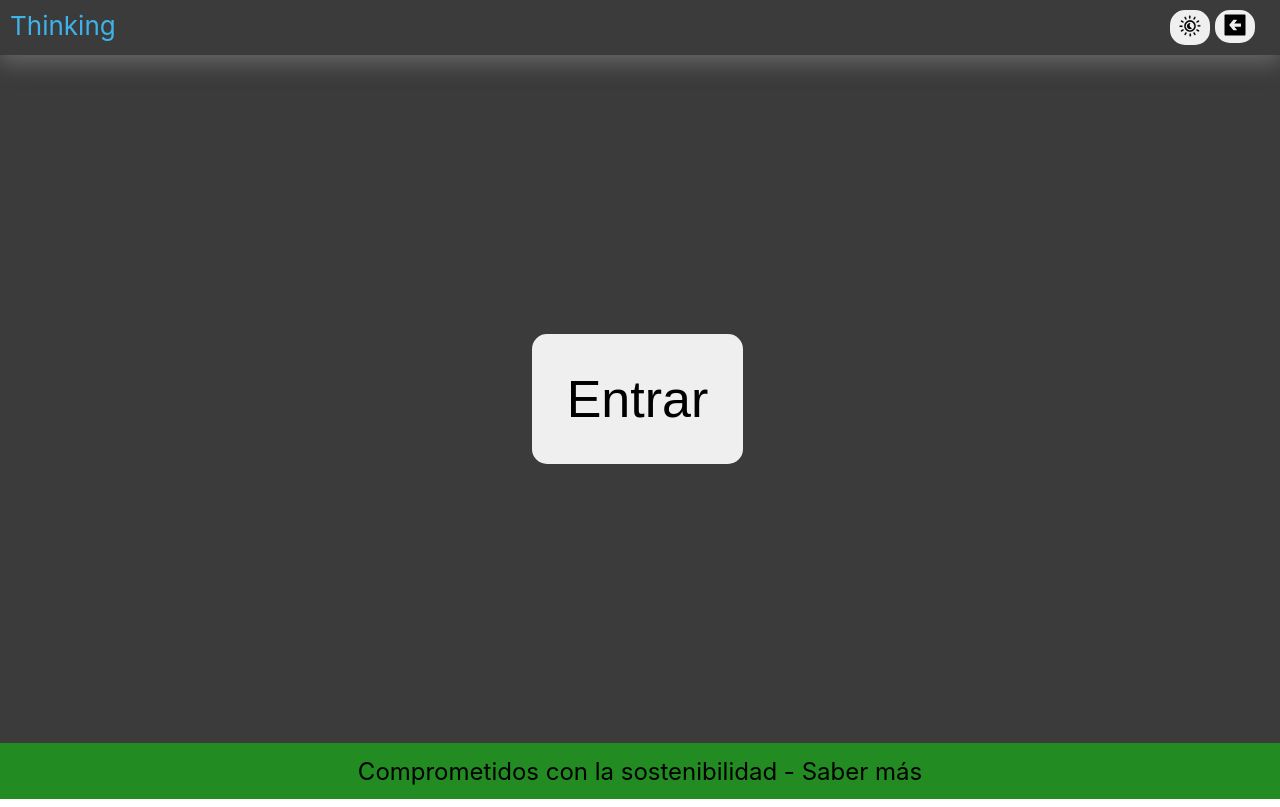
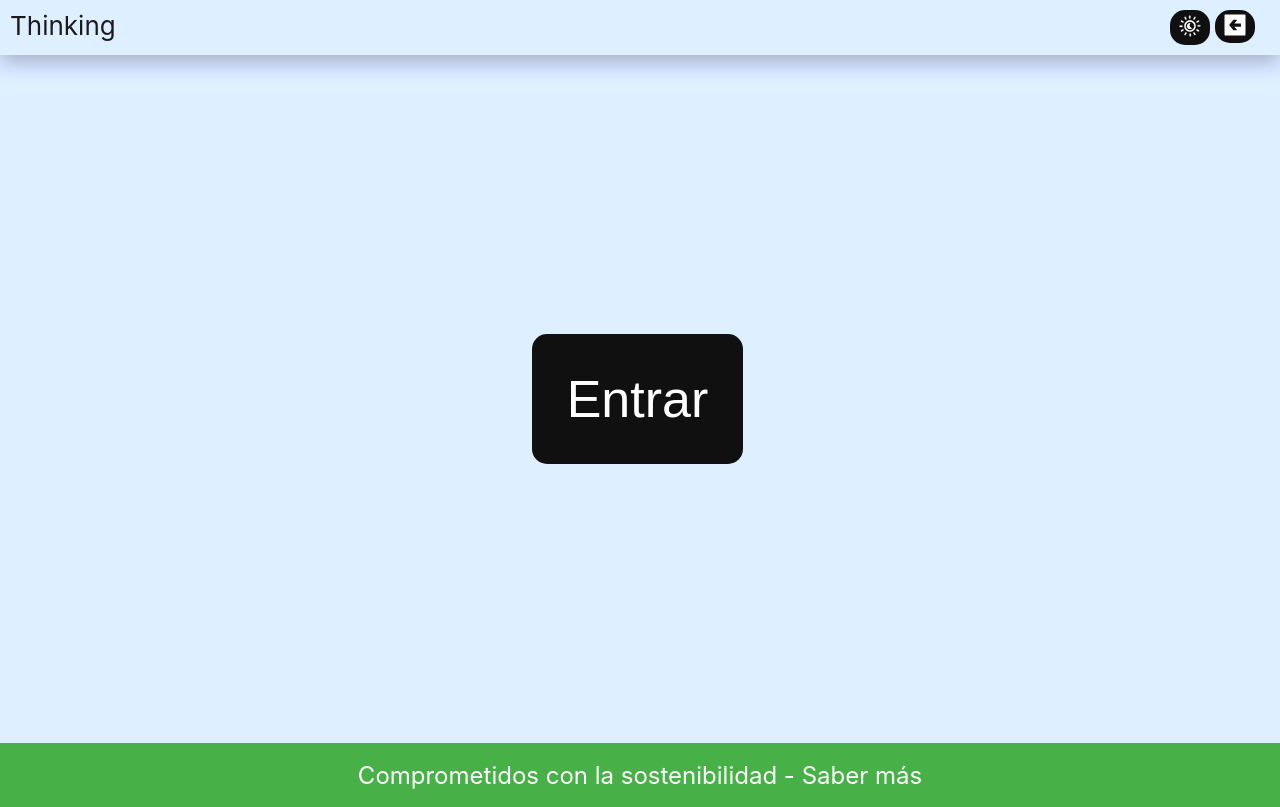
Before and after one commit to juancmacias/alma, a React (Create React App) app: page / in a window 1280 px wide. Built offline with nearby package versions, Linux system fonts and the light colour scheme.

Commit message:
Varias cosas

```diff
--- a/src/App.css
+++ b/src/App.css
@@ -1,8 +1,4 @@
-.App {
-  text-align: center;
-  background-color: rgb(60, 59, 59);
-  color: #3db3ea;
-}
+
 button{
   border-radius: 15px;
   border: none;
@@ -69,7 +65,7 @@ img{
   cursor: pointer;
 }
 footer{
-  height: 7vh;
+  height: 8vh;
   font-size: 1.5rem ;
   background-color: forestgreen;
   color: black;
@@ -78,15 +74,22 @@ footer{
   align-items: center;
   justify-content: center;
 }
+@media (prefers-color-scheme: light ) {
+  .App {
+    background-color: #011233;
+    color: rgb(231, 228, 228);
+
+    text-align: center;
+    filter: invert(1) hue-rotate(180deg);
+  }
+}
 @media (prefers-color-scheme: dark) {
   .App {
     background-color: rgb(60, 59, 59);
     color: #3db3ea;
-
     text-align: center;
   }
 }
-
 @media (prefers-reduced-motion: no-preference) {
   .App-logo {
     animation: App-logo-spin infinite 20s linear;
```
